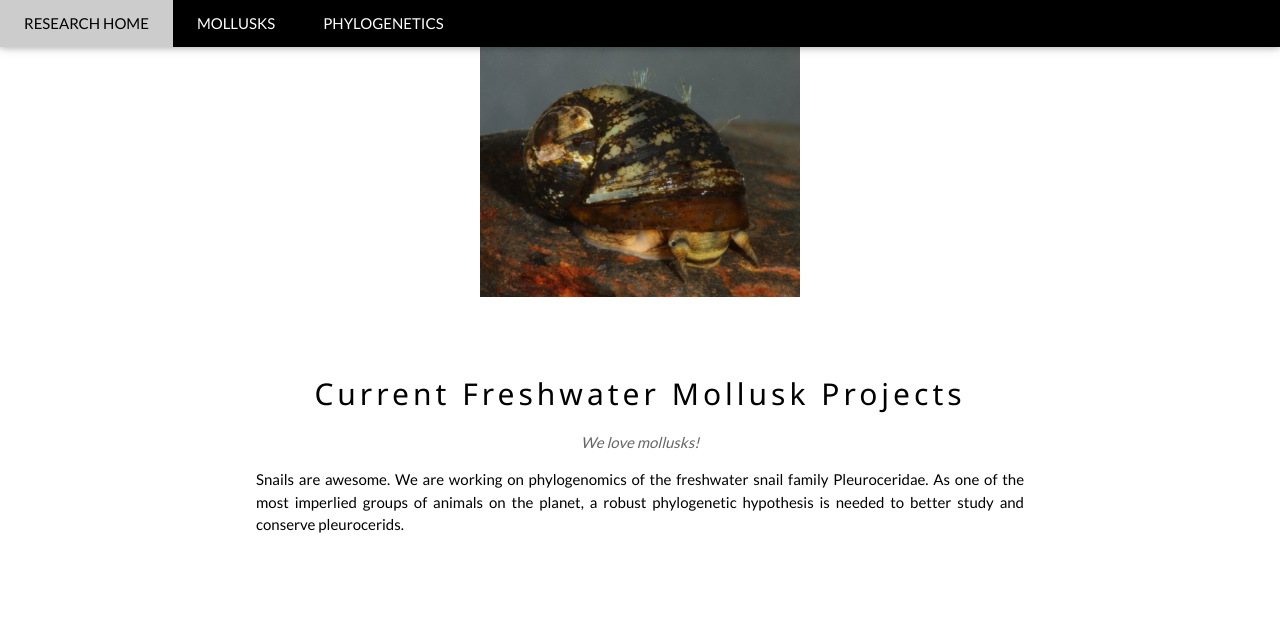
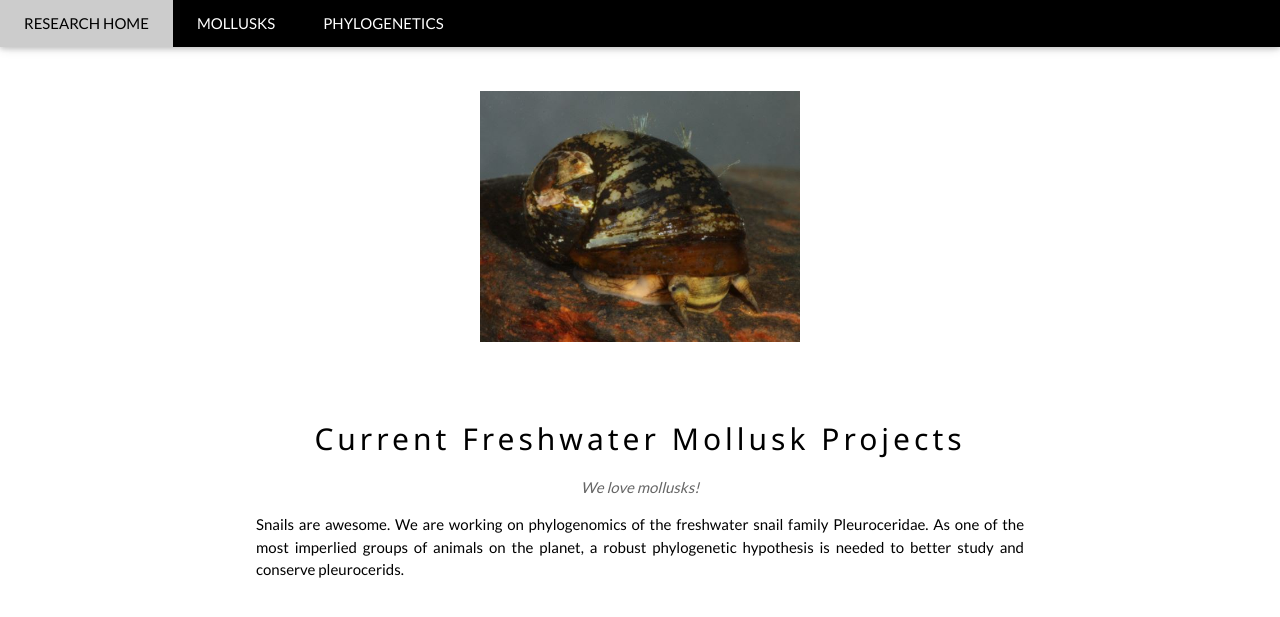
Before and after one commit to NathanWhelan/nathanwhelan.github.io, a Jekyll site: the page projects/mollusks.html, which Jekyll copies as it is, in a window 1280 px wide. Shown: the top 617 px of the page. Built offline with Jekyll 4.4.1, drawn with Linux system fonts in a browser that asks for light colours.

Commit message:
Update mollusks.html

```diff
--- a/projects/mollusks.html
+++ b/projects/mollusks.html
@@ -28,14 +28,13 @@ body {font-family: "Lato", sans-serif}
   <a href="http://nathanwhelan.com" class="w3-bar-item w3-button w3-padding-large">Research Home</a>
 </div>
 
-<!-- Page content -->
-<div class="w3-content" style="max-width:2000px;margin-top:46px">
-
 
 <!-- Page content -->
 <div class="w3-content" style="max-width:2000px;margin-top:46px">
 
 <div id="wrapper" style="width:100%; text-align:center">
+  </br>
+  </br>
 <img src="/img/LeptoxisAmplaLive.JPG"style="width:25%">
 </div>
 <!-- The Band Section -->
```
